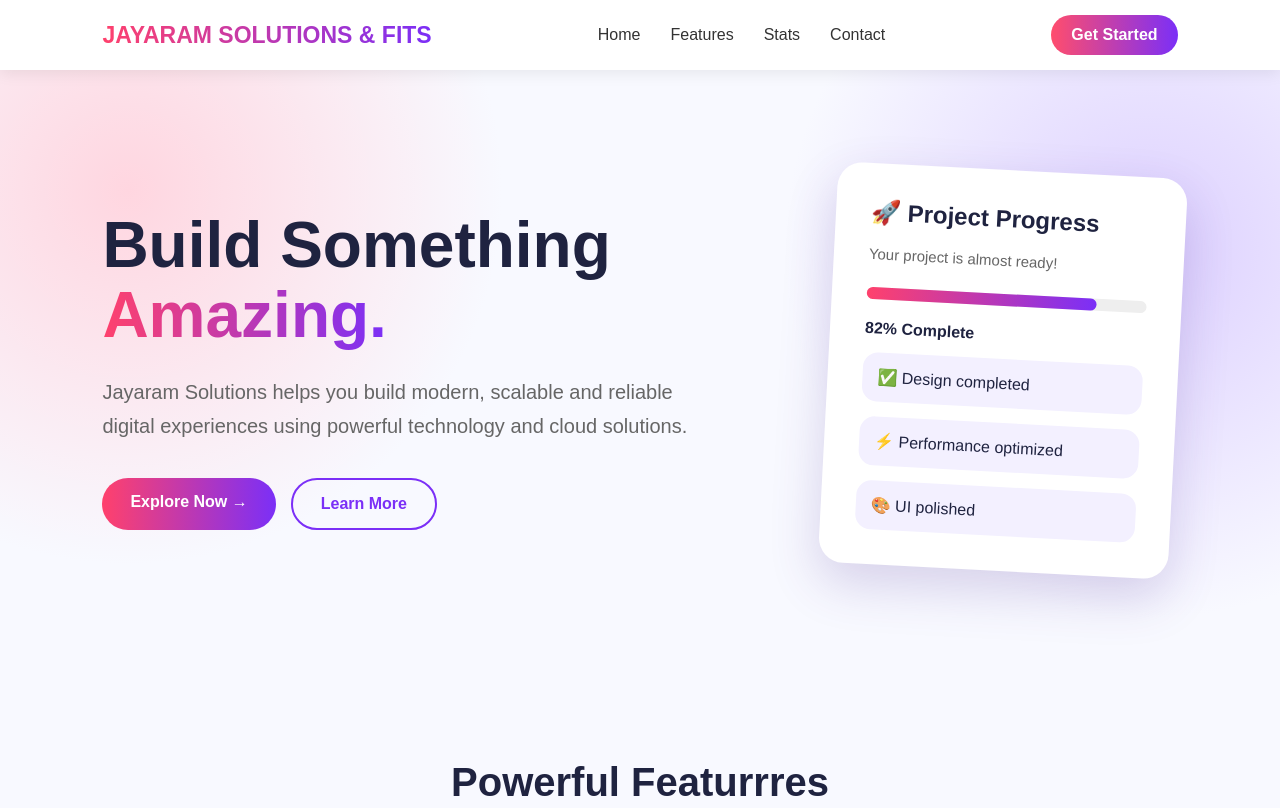
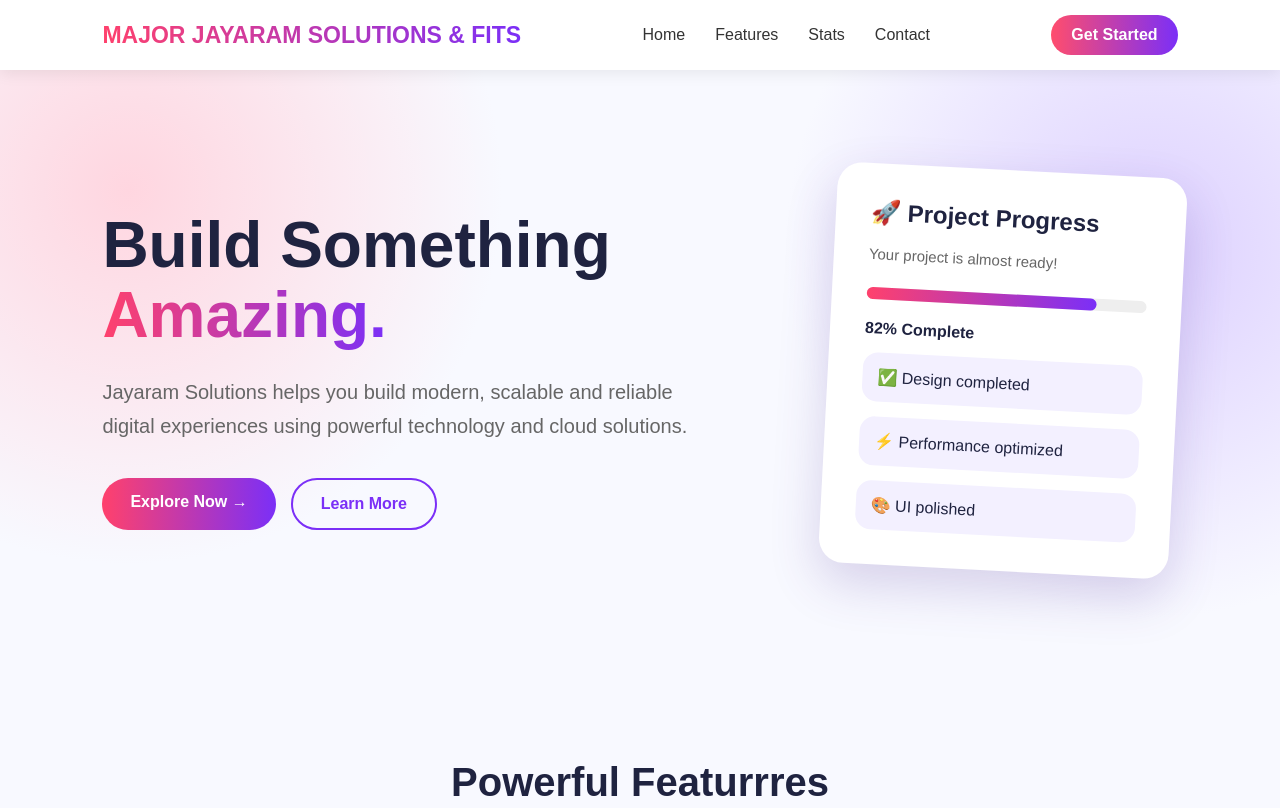
Before and after one commit to jai842/sample-app, a plain HTML site: page index.html in a window 1280 px wide. Shown: the top 808 px of the page. Drawn offline with Linux system fonts and the light colour scheme.

Commit message:
majorchange

```diff
--- a/index.html
+++ b/index.html
@@ -591,7 +591,7 @@
     <nav>
 
         <div class="logo">
-            JAYARAM SOLUTIONS & FITS
+            MAJOR JAYARAM SOLUTIONS & FITS
         </div>
 
         <ul>
```
